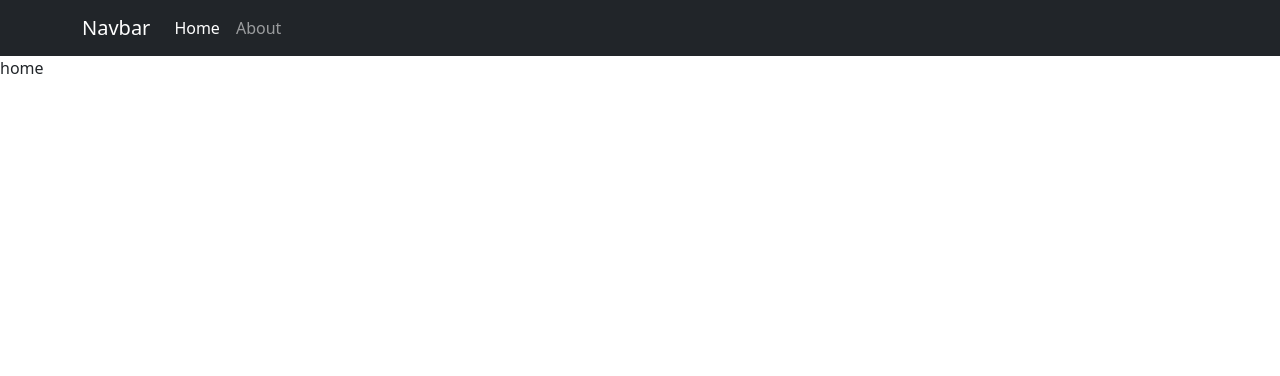
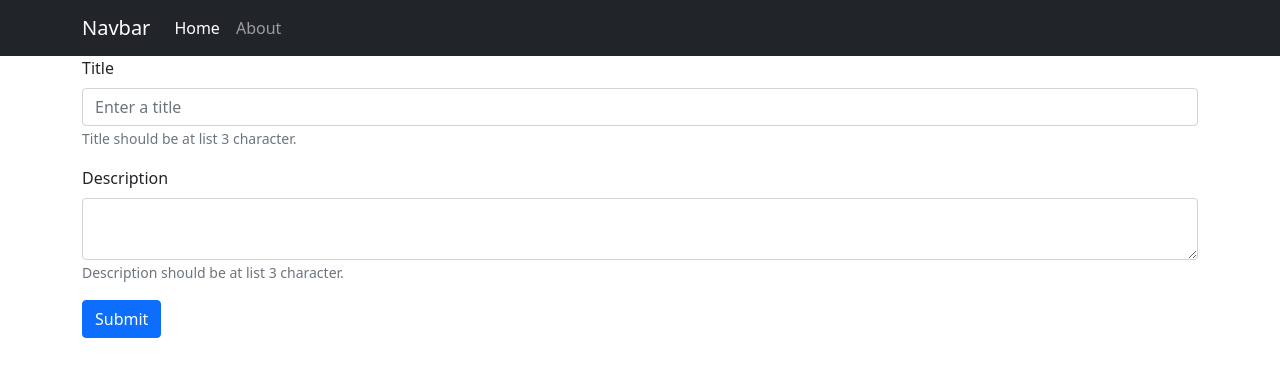
Before and after one commit to Farhad618/react-inotebook-cwh-1, a React (Create React App) app: page / in a window 1280 px wide. Shown: the top 376 px of the page. Built offline with nearby package versions, Linux system fonts and the light colour scheme.

Commit message:
video-59 form added in Home.js

```diff
--- a/src/components/Home.js
+++ b/src/components/Home.js
@@ -1,10 +1,33 @@
 import React from 'react';
+import { Form, Button, Container } from 'react-bootstrap'
 
 const Home = () => {
   return (
-    <div>
-      home
-    </div>
+    <>
+      <Container>
+        <Form>
+          <Form.Group className="mb-3" controlId="sdfsgxdsfg">
+            <Form.Label>Title</Form.Label>
+            <Form.Control type="text" placeholder="Enter a title" />
+            <Form.Text className="text-muted">
+              Title should be at list 3 character.
+            </Form.Text>
+          </Form.Group>
+
+          <Form.Group className="mb-3" controlId="sdfsdwws">
+            <Form.Label>Description</Form.Label>
+            <Form.Control as="textarea" aria-label="Give the description here" />
+            <Form.Text className="text-muted">
+              Description should be at list 3 character.
+            </Form.Text>
+          </Form.Group>
+          <Button variant="primary" type="submit">
+            Submit
+          </Button>
+        </Form>
+      </Container>
+
+    </>
   );
 }
 
```
